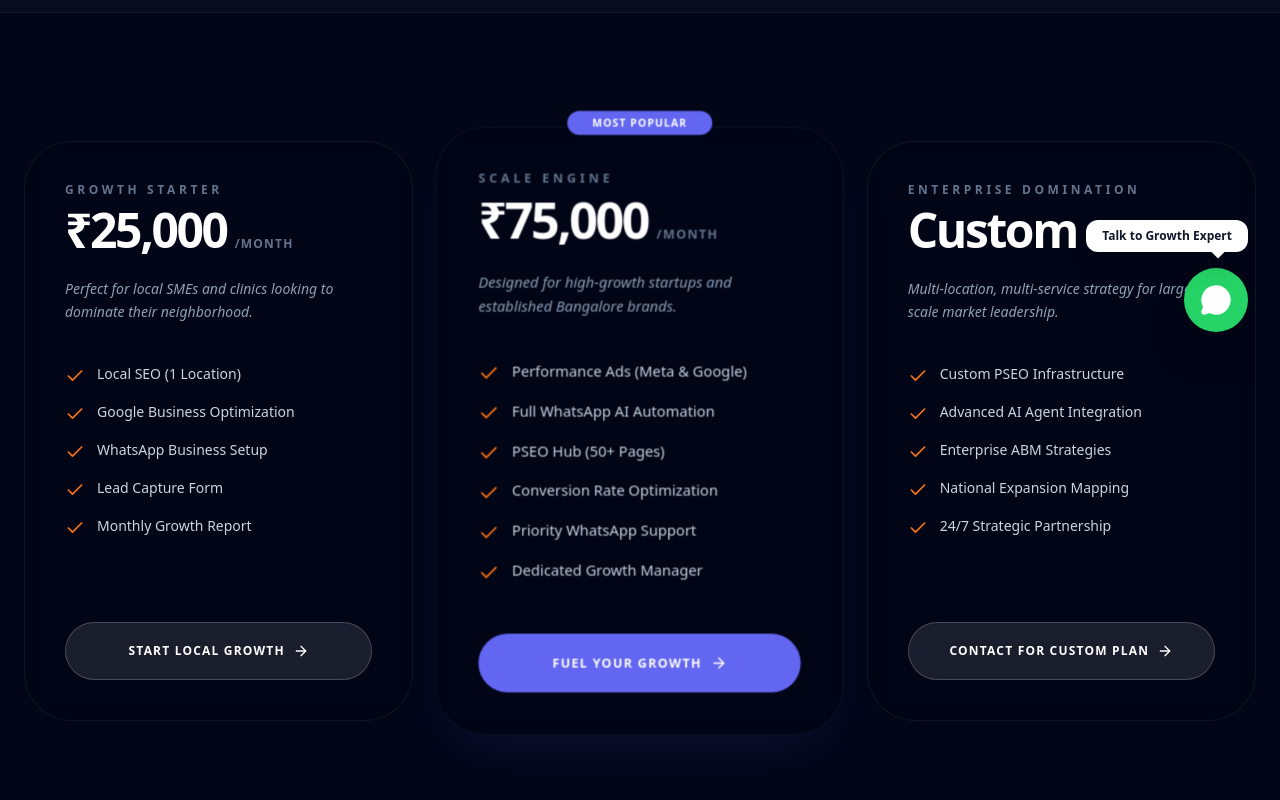
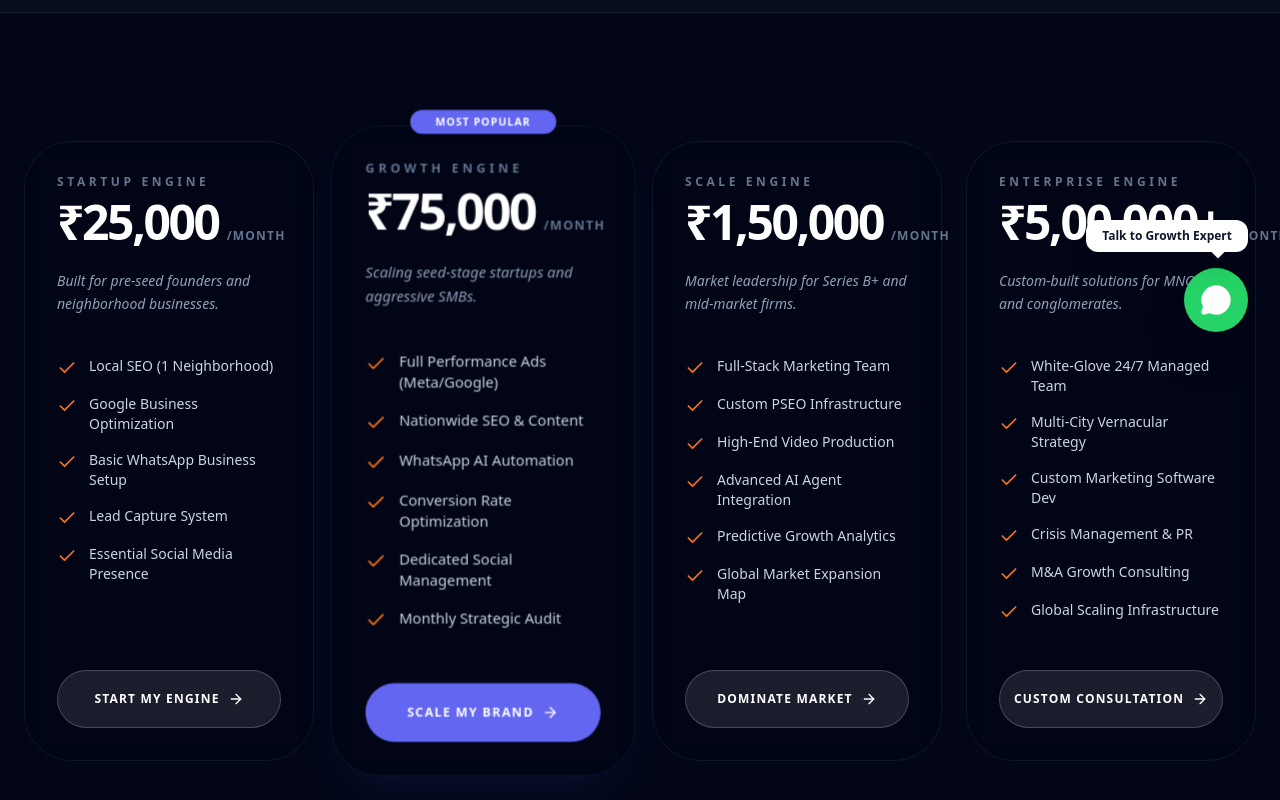
Before and after one commit to iamvazu/nammagrowth, a Next.js app: page /pricing in a window 1280 px wide. Shown: the part 436-1236 px from the top of the page. Built offline with nearby package versions, Linux system fonts and the light colour scheme.

Commit message:
Implement comprehensive service architecture: Mega menu, new pricing tiers, and refactored services/about pages

```diff
--- a/app/pricing/page.tsx
+++ b/app/pricing/page.tsx
@@ -10,50 +10,67 @@ export const metadata = {
 
 const tiers = [
     {
-        name: "Growth Starter",
+        name: "Startup Engine",
         price: "₹25,000",
         period: "/month",
-        desc: "Perfect for local SMEs and clinics looking to dominate their neighborhood.",
+        desc: "Built for pre-seed founders and neighborhood businesses.",
         features: [
-            "Local SEO (1 Location)",
+            "Local SEO (1 Neighborhood)",
             "Google Business Optimization",
-            "WhatsApp Business Setup",
-            "Lead Capture Form",
-            "Monthly Growth Report"
+            "Basic WhatsApp Business Setup",
+            "Lead Capture System",
+            "Essential Social Media Presence"
         ],
-        cta: "Start Local Growth",
+        cta: "Start My Engine",
         color: "border-white/5"
     },
     {
-        name: "Scale Engine",
+        name: "Growth Engine",
         price: "₹75,000",
         period: "/month",
-        desc: "Designed for high-growth startups and established Bangalore brands.",
+        desc: "Scaling seed-stage startups and aggressive SMBs.",
         features: [
-            "Performance Ads (Meta & Google)",
-            "Full WhatsApp AI Automation",
-            "PSEO Hub (50+ Pages)",
+            "Full Performance Ads (Meta/Google)",
+            "Nationwide SEO & Content",
+            "WhatsApp AI Automation",
             "Conversion Rate Optimization",
-            "Priority WhatsApp Support",
-            "Dedicated Growth Manager"
+            "Dedicated Social Management",
+            "Monthly Strategic Audit"
         ],
-        cta: "Fuel Your Growth",
+        cta: "Scale My Brand",
         color: "border-brand-indigo",
         featured: true
     },
     {
-        name: "Enterprise Domination",
-        price: "Custom",
-        period: "",
-        desc: "Multi-location, multi-service strategy for large-scale market leadership.",
+        name: "Scale Engine",
+        price: "₹1,50,000",
+        period: "/month",
+        desc: "Market leadership for Series B+ and mid-market firms.",
         features: [
+            "Full-Stack Marketing Team",
             "Custom PSEO Infrastructure",
+            "High-End Video Production",
             "Advanced AI Agent Integration",
-            "Enterprise ABM Strategies",
-            "National Expansion Mapping",
-            "24/7 Strategic Partnership"
+            "Predictive Growth Analytics",
+            "Global Market Expansion Map"
         ],
-        cta: "Contact for Custom Plan",
+        cta: "Dominate Market",
+        color: "border-brand-orange"
+    },
+    {
+        name: "Enterprise Engine",
+        price: "₹5,00,000+",
+        period: "/month",
+        desc: "Custom-built solutions for MNCs and conglomerates.",
+        features: [
+            "White-Glove 24/7 Managed Team",
+            "Multi-City Vernacular Strategy",
+            "Custom Marketing Software Dev",
+            "Crisis Management & PR",
+            "M&A Growth Consulting",
+            "Global Scaling Infrastructure"
+        ],
+        cta: "Custom Consultation",
         color: "border-white/5"
     }
 ];
@@ -79,11 +96,11 @@ export default function PricingPage() {
             {/* Pricing Grid */}
             <section className="py-32">
                 <div className="container mx-auto px-6">
-                    <div className="grid grid-cols-1 md:grid-cols-2 lg:grid-cols-3 gap-8">
+                    <div className="grid grid-cols-1 md:grid-cols-2 lg:grid-cols-4 gap-6">
                         {tiers.map((tier) => (
                             <div
                                 key={tier.name}
-                                className={`glass-dark p-10 rounded-[3rem] border-2 ${tier.color} transition-all relative flex flex-col h-full ${tier.featured ? 'scale-105 shadow-2xl shadow-brand-indigo/10' : ''}`}
+                                className={`glass-dark p-8 rounded-[3rem] border-2 ${tier.color} transition-all relative flex flex-col h-full ${tier.featured ? 'scale-105 shadow-2xl shadow-brand-indigo/10 z-10' : ''}`}
                             >
                                 {tier.featured && (
                                     <div className="absolute -top-4 left-1/2 -translate-x-1/2 bg-brand-indigo px-6 py-1 rounded-full text-[10px] font-black uppercase tracking-widest text-white">
--- a/app/services/page.tsx
+++ b/app/services/page.tsx
@@ -8,90 +8,89 @@ export const metadata = {
     description: "Full-stack AI marketing services for Bangalore businesses. WhatsApp automation, performance marketing, PSEO, and web development. Free consultation."
 };
 
-const services = [
+const serviceCategories = [
+    {
+        title: "AI-Powered Marketing",
+        services: [
+            {
+                id: "ai-seo",
+                name: "AI SEO & AEO",
+                desc: "LLM-optimized content for ChatGPT, Perplexity, and Bard. Featured snippet targeting at scale.",
+                icon: Smartphone,
+                color: "text-brand-gold"
+            },
             {
                 id: "ai-automation",
-        title: "AI AUTOMATION",
-        tagline: "Put Your Marketing on Autopilot",
+                name: "AI Automation",
+                desc: "WhatsApp Business API, UPI payment bots, and lead scoring powered by GPT-4.",
                 icon: Zap,
-        color: "text-green-500",
-        features: [
-            "WhatsApp Business API setup & automation",
-            "AI chatbots (Kannada, Hindi, English)",
-            "Email & SMS workflow automation",
-            "Lead scoring & nurturing"
-        ],
-        caseStudy: "How a Koramangala clinic automated 80% of inquiries"
+                color: "text-green-500"
             },
             {
-        id: "performance-marketing",
-        title: "PERFORMANCE MARKETING",
-        tagline: "Pay Only for Results",
+                id: "predictive-analytics",
+                name: "Predictive Analytics",
+                desc: "LTV forecasting, anomaly detection, and automated insights dashboards.",
                 icon: TrendingUp,
-        color: "text-brand-orange",
-        features: [
-            "Google Ads (Search, Display, YouTube)",
-            "Meta Ads (Facebook, Instagram, WhatsApp)",
-            "LinkedIn B2B lead generation",
-            "Retargeting & remarketing"
-        ],
-        stats: "₹5Cr+ ad spend managed, 4.2X average ROAS"
+                color: "text-brand-orange"
+            }
+        ]
     },
     {
+        title: "Performance Ads",
+        services: [
+            {
+                id: "google-ads",
+                name: "Google Ads",
+                desc: "Search, Display, and YouTube. ROI-focused smart bidding and creative optimization.",
+                icon: Search,
+                color: "text-brand-indigo"
+            },
+            {
+                id: "social-ads",
+                name: "Social Ads",
+                desc: "Meta (Instagram/WhatsApp) & LinkedIn B2B. Multi-city localized campaigns.",
+                icon: TrendingUp,
+                color: "text-brand-orange"
+            }
+        ]
+    },
+    {
+        title: "Organic Growth",
+        services: [
+            {
                 id: "pseo",
-        title: "PROGRAMMATIC SEO (PSEO)",
-        tagline: "Own Every Search in Bangalore",
+                name: "Programmatic SEO",
+                desc: "Massive scale landing pages (Service × Location) ranking for 100s of keywords.",
                 icon: Search,
-        color: "text-brand-indigo",
-        features: [
-            "Location × Service page generation",
-            "Automated content at scale",
-            "Internal linking architecture",
-            "Rank tracking & optimization"
-        ],
-        example: "200+ pages ranking in 90 days"
+                color: "text-brand-indigo"
             },
             {
                 id: "local-seo",
-        title: "LOCAL SEO",
-        tagline: "Be the #1 Choice in Your Neighborhood",
+                name: "Local SEO Mastery",
+                desc: "GBP optimization for Koramangala to Whitefield. Local citation dominance.",
                 icon: MapPin,
-        color: "text-red-500",
-        features: [
-            "Google Business Profile optimization",
-            "Local citation building",
-            "Review generation strategies",
-            "Near me ranking optimization"
-        ],
-        neighborhoods: "Koramangala, HSR, Indiranagar, Whitefield..."
+                color: "text-red-500"
+            }
+        ]
     },
     {
+        title: "Web & App",
+        services: [
+            {
                 id: "web-dev",
-        title: "WEB DEVELOPMENT",
-        tagline: "Websites That Convert Visitors to Customers",
+                name: "Web Development",
+                desc: "Next.js sites optimized for 2G/3G speeds. GST-integrated e-commerce solutions.",
                 icon: Code,
-        color: "text-purple-500",
-        features: [
-            "Next.js development (fast, SEO-friendly)",
-            "E-commerce (Shopify, WooCommerce)",
-            "Landing pages for ads",
-            "PWA development"
-        ],
-        guarantee: "2-week delivery or 20% off"
+                color: "text-purple-500"
             },
             {
-        id: "aeo",
-        title: "AEO (ANSWER ENGINE OPTIMIZATION)",
-        tagline: "Be the Answer When Customers Ask",
+                id: "cro",
+                name: "CRO Optimization",
+                desc: "Heatmaps, funnel analysis, and UPI friction reduction for higher sales.",
                 icon: Smartphone,
-        color: "text-brand-gold",
-        features: [
-            "Featured snippet optimization",
-            "Voice search readiness",
-            "ChatGPT/Perplexity visibility",
-            "FAQ schema implementation"
-        ],
-        status: "Ready for AI search"
+                color: "text-brand-gold"
+            }
+        ]
     }
 ];
 
@@ -117,41 +116,24 @@ export default function ServicesPage() {
             {/* Services Grid */}
             <section className="py-32">
                 <div className="container mx-auto px-6">
+                    <div className="space-y-32">
+                        {serviceCategories.map((cat) => (
+                            <div key={cat.title}>
+                                <h2 className="text-2xl font-black mb-12 uppercase tracking-[0.3em] text-center text-slate-500">{cat.title}</h2>
                                 <div className="grid grid-cols-1 md:grid-cols-2 lg:grid-cols-3 gap-12">
-                        {services.map((s) => (
+                                    {cat.services.map((s: any) => (
                                         <div key={s.id} className="glass-dark p-10 rounded-[2.5rem] border border-white/5 hover:border-brand-indigo/30 transition-all group">
                                             <s.icon className={`w-14 h-14 mb-8 ${s.color}`} />
-                                <h3 className="text-xs font-black tracking-[0.3em] text-slate-500 mb-2 uppercase">{s.title}</h3>
-                                <h4 className="text-2xl font-bold mb-6 text-white leading-tight">{s.tagline}</h4>
-
-                                <ul className="space-y-4 mb-8">
-                                    {s.features.map((f, i) => (
-                                        <li key={i} className="flex items-start gap-3 text-slate-400 text-sm">
-                                            <div className="w-1.5 h-1.5 rounded-full bg-brand-indigo mt-1.5" />
-                                            {f}
-                                        </li>
-                                    ))}
-                                </ul>
-
-                                {s.caseStudy && (
-                                    <div className="p-4 rounded-2xl bg-white/5 border border-white/5 text-xs text-slate-400 italic mb-8">
-                                        Case Study: "{s.caseStudy}"
-                                    </div>
-                                )}
-                                {s.stats && (
-                                    <div className="p-4 rounded-2xl bg-white/5 border border-white/5 text-xs text-brand-orange font-bold mb-8">
-                                        Result: {s.stats}
-                                    </div>
-                                )}
-                                {s.guarantee && (
-                                    <div className="p-4 rounded-2xl bg-brand-indigo/10 border border-brand-indigo/20 text-xs text-brand-indigo font-bold mb-8">
-                                        Guarantee: {s.guarantee}
-                                    </div>
-                                )}
-
+                                            <h4 className="text-2xl font-bold mb-6 text-white leading-tight">{s.name}</h4>
+                                            <p className="text-slate-400 text-sm leading-relaxed mb-8">
+                                                {s.desc}
+                                            </p>
                                             <Link href={`/book-call?service=${s.id}`} className="inline-flex items-center gap-2 text-sm font-bold text-white group-hover:text-brand-orange transition-colors">
                                                 Get Started <ChevronRight className="w-4 h-4" />
                                             </Link>
+                                        </div>
+                                    ))}
+                                </div>
                             </div>
                         ))}
                     </div>
--- a/components/Navbar.tsx
+++ b/components/Navbar.tsx
@@ -20,12 +20,44 @@ export default function Navbar() {
         {
             name: 'Services',
             href: '/services',
-            dropdown: [
-                { name: 'AI WhatsApp Automation', href: '/services/whatsapp-automation' },
-                { name: 'Google & Meta Ads', href: '/services/performance-marketing' },
-                { name: 'Local SEO', href: '/services/local-seo' },
-                { name: 'Programmatic SEO', href: '/services/pseo' },
-                { name: 'Web Development', href: '/services/web-development' },
+            isMega: true,
+            categories: [
+                {
+                    title: "AI-Powered Marketing",
+                    links: [
+                        { name: "AI SEO & AEO", href: "/services/ai-seo" },
+                        { name: "AI Content Generation", href: "/services/ai-content" },
+                        { name: "WhatsApp Automation", href: "/services/whatsapp-automation" },
+                        { name: "Predictive Analytics", href: "/services/analytics" }
+                    ]
+                },
+                {
+                    title: "Performance Ads",
+                    links: [
+                        { name: "Google & Search Ads", href: "/services/google-ads" },
+                        { name: "Meta & Social Ads", href: "/services/social-ads" },
+                        { name: "LinkedIn B2B", href: "/services/linkedin-ads" },
+                        { name: "Programmatic Ads", href: "/services/programmatic-ads" }
+                    ]
+                },
+                {
+                    title: "Organic Growth",
+                    links: [
+                        { name: "PSEO Engine", href: "/services/pseo" },
+                        { name: "Local SEO Mastery", href: "/services/local-seo" },
+                        { name: "Content Strategy", href: "/services/content-marketing" },
+                        { name: "Social Management", href: "/services/social-media" }
+                    ]
+                },
+                {
+                    title: "Web & Creative",
+                    links: [
+                        { name: "Web Development", href: "/services/web-development" },
+                        { name: "E-commerce Solutions", href: "/services/ecommerce" },
+                        { name: "Video Production", href: "/services/video" },
+                        { name: "CRO Optimization", href: "/services/cro" }
+                    ]
+                }
             ]
         },
         {
@@ -70,9 +102,10 @@ export default function Navbar() {
                                     className="flex items-center gap-1 text-sm font-semibold text-slate-300 hover:text-white transition-colors"
                                 >
                                     {link.name}
-                                    {link.dropdown && <ChevronDown className={`w-4 h-4 transition-transform duration-300 ${activeDropdown === link.name ? 'rotate-180' : ''}`} />}
+                                    {(link.dropdown || link.categories) && <ChevronDown className={`w-4 h-4 transition-transform duration-300 ${activeDropdown === link.name ? 'rotate-180' : ''}`} />}
                                 </Link>
 
+                                {/* Regular Dropdown */}
                                 {link.dropdown && (
                                     <AnimatePresence>
                                         {activeDropdown === link.name && (
@@ -83,7 +116,7 @@ export default function Navbar() {
                                                 className="absolute top-full left-1/2 -translate-x-1/2 mt-2 w-64 glass-dark p-4 rounded-3xl border border-white/10 shadow-2xl"
                                             >
                                                 <div className="flex flex-col gap-1">
-                                                    {link.dropdown.map((item) => (
+                                                    {link.dropdown.map((item: any) => (
                                                         <Link
                                                             key={item.name}
                                                             href={item.href}
@@ -93,6 +126,40 @@ export default function Navbar() {
                                                         </Link>
                                                     ))}
                                                 </div>
+                                            </motion.div>
+                                        )}
+                                    </AnimatePresence>
+                                )}
+
+                                {/* Mega Menu */}
+                                {link.categories && (
+                                    <AnimatePresence>
+                                        {activeDropdown === link.name && (
+                                            <motion.div
+                                                initial={{ opacity: 0, y: 10, scale: 0.95 }}
+                                                animate={{ opacity: 1, y: 0, scale: 1 }}
+                                                exit={{ opacity: 0, y: 10, scale: 0.95 }}
+                                                className="absolute top-full left-1/2 -translate-x-1/2 mt-2 w-[800px] glass-dark p-8 rounded-[2.5rem] border border-white/10 shadow-2xl overflow-hidden"
+                                            >
+                                                <div className="grid grid-cols-4 gap-8 relative z-10">
+                                                    {link.categories.map((cat: any) => (
+                                                        <div key={cat.title}>
+                                                            <h5 className="text-[10px] font-black uppercase tracking-[0.2em] text-brand-orange mb-4">{cat.title}</h5>
+                                                            <div className="flex flex-col gap-3">
+                                                                {cat.links.map((item: any) => (
+                                                                    <Link
+                                                                        key={item.name}
+                                                                        href={item.href}
+                                                                        className="text-sm text-slate-400 hover:text-white transition-colors"
+                                                                    >
+                                                                        {item.name}
+                                                                    </Link>
+                                                                ))}
+                                                            </div>
+                                                        </div>
+                                                    ))}
+                                                </div>
+                                                <div className="absolute -bottom-10 -right-10 w-40 h-40 bg-brand-indigo/10 blur-3xl rounded-full" />
                                             </motion.div>
                                         )}
                                     </AnimatePresence>
```
Also changed, not shown: app/about/page.tsx (+12 -14 lines). Lines whose indentation alone changed are shown as unchanged.
